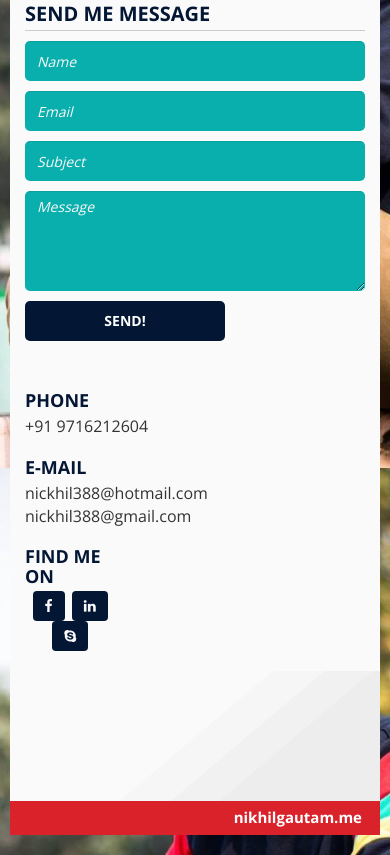
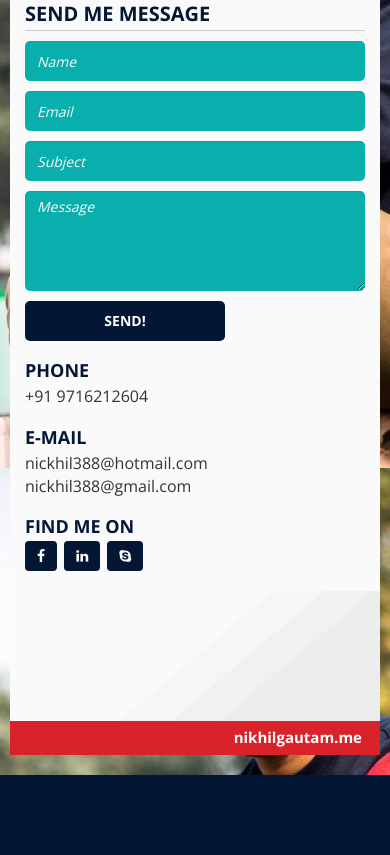
Before and after one commit to developer388/Portfolio, a website: page public/index.html in a window 390 px wide. Shown: the part 3752-4607 px from the top of the page. After the commit the page ends 4527 px from the top, so only its background shows below. Drawn offline with nearby package versions, Linux system fonts and the light colour scheme.

Commit message:
icons fixed

```diff
--- a/public/index.html
+++ b/public/index.html
@@ -775,18 +775,24 @@ I am currently working with cyberlinks technologies, located in gurgaon, Company
 
                     </div>
                     <!-- Contact infos -->
-                    <div class="col-xs-4 contact-infos">
+                    <div class="col-sm-4 contact-infos">
                       <!-- <h4 class="contact-subtitle-1">Address</h4>
                       <p>Gurgaon, Haryana - India</p> -->
                       <h4 class="contact-subtitle-1" style="text-align:left;">Phone</h4>
                       <p>+91 9716212604</p>
                       <h4 class="contact-subtitle-1" style="text-align:left;">E-Mail</h4>
                       <p>nickhil388@hotmail.com<br>nickhil388@gmail.com</p>
-                      <h4 class="contact-subtitle-1" style="text-align:left;">Find me on</h4>
+
+                     <div >
+                    <h4 class="contact-subtitle-1" style="text-align:left;">Find me on</h4>
+                      <div style="text-align:left;">
                       <a href="http://facebook.com/nickhil388" class="btn btn-default"><i class="fa fa-facebook"></i></a>
-                  <!-- <a href="#" class="btn btn-default"><i class="fa fa-twitter"></i></a> -->
-                  <a href="https://www.linkedin.com/in/nickhil388" class="btn btn-default"><i class="fa fa-linkedin"></i></a>
-                  <a title="Skype ID : nickhil388" class="btn btn-default"><i class="fa fa-skype"></i></a>
+                      <!-- <a href="#" class="btn btn-default"><i class="fa fa-twitter"></i></a> -->
+                      <a href="https://www.linkedin.com/in/nickhil388" class="btn btn-default"><i class="fa fa-linkedin"></i></a>
+                      <a title="Skype ID : nickhil388" class="btn btn-default"><i class="fa fa-skype"></i></a>
+                      </div>
+
+                    </div>
                     </div>
                     <!-- /Contact infos -->
                   </div>
```
